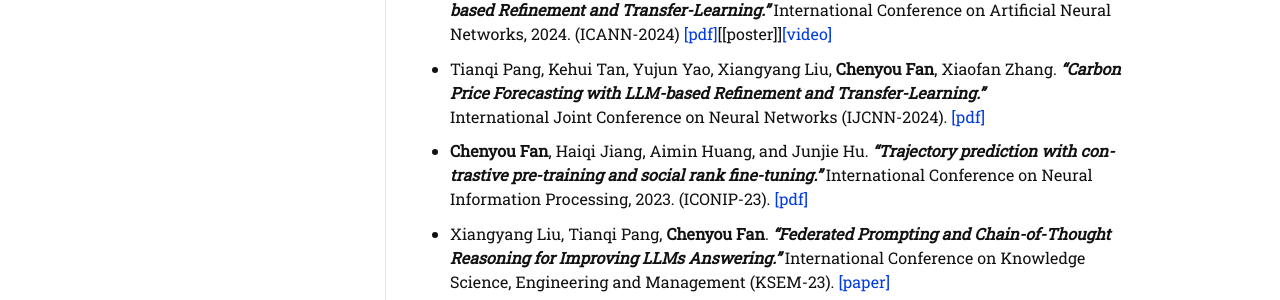
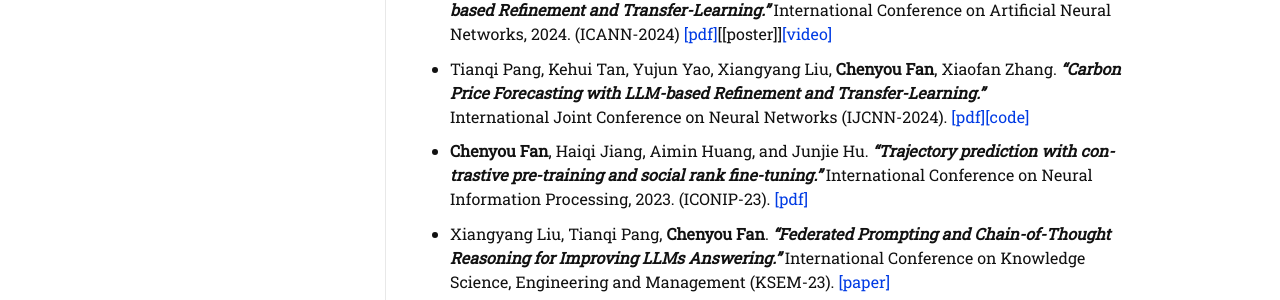
Before and after one commit to fanchenyou/fanchenyou.github.io, a Jekyll site: the page built from publications.md, in a window 1280 px wide. Shown: the part 749-1049 px from the top of the page. Built offline with Jekyll 4.4.1, drawn with Linux system fonts in a browser that asks for light colours; nearby versions of some CDN libraries; some web fonts are replaced.

Commit message:
add code

```diff
--- a/publications.md
+++ b/publications.md
@@ -21,7 +21,7 @@ permalink: /publications/
 * Haiqi Jiang, Ying Ding, Rui Chen, **Chenyou Fan**. ***"Carbon Price Forecasting with LLM-based Refinement and Transfer-Learning."***  International Conference on Artificial Neural Networks, 2024. (ICANN-2024) [[pdf]](./docs/icann24.pdf){:target="_blank"}[[poster]][[video]](https://drive.google.com/file/d/1H5qZRKxVsyySubyyLug5A9nxC5CtNwyA/view?usp=drive_link)
 
 * Tianqi Pang, Kehui Tan, Yujun Yao, Xiangyang Liu, **Chenyou Fan**, Xiaofan Zhang. ***"Carbon Price Forecasting with LLM-based Refinement and Transfer-Learning."***
-International Joint Conference on Neural Networks (IJCNN-2024). [[pdf]](./docs/ijcnn24.pdf){:target="_blank"}
+International Joint Conference on Neural Networks (IJCNN-2024). [[pdf]](./docs/ijcnn24.pdf){:target="_blank"}[[code]](https://github.com/FancyAI-SCNU/REMED_IJCNN){:target="_blank"}
 
 * **Chenyou Fan**, Haiqi Jiang, Aimin Huang, and Junjie Hu. ***"Trajectory prediction with contrastive pre-training and social rank fine-tuning."*** International Conference on Neural Information Processing, 2023. (ICONIP-23). [[pdf]](./docs/iconip_trajectory_prediction.pdf){:target="_blank"}
 
```
